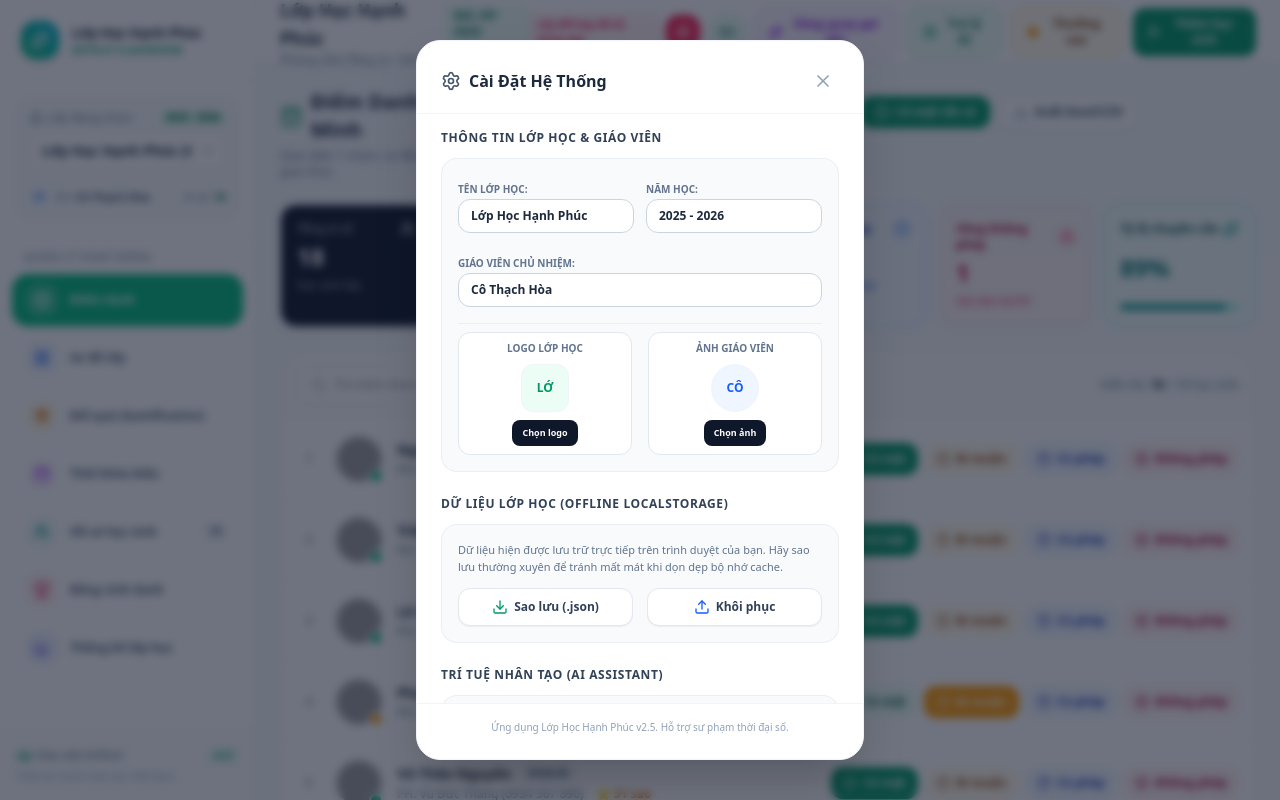
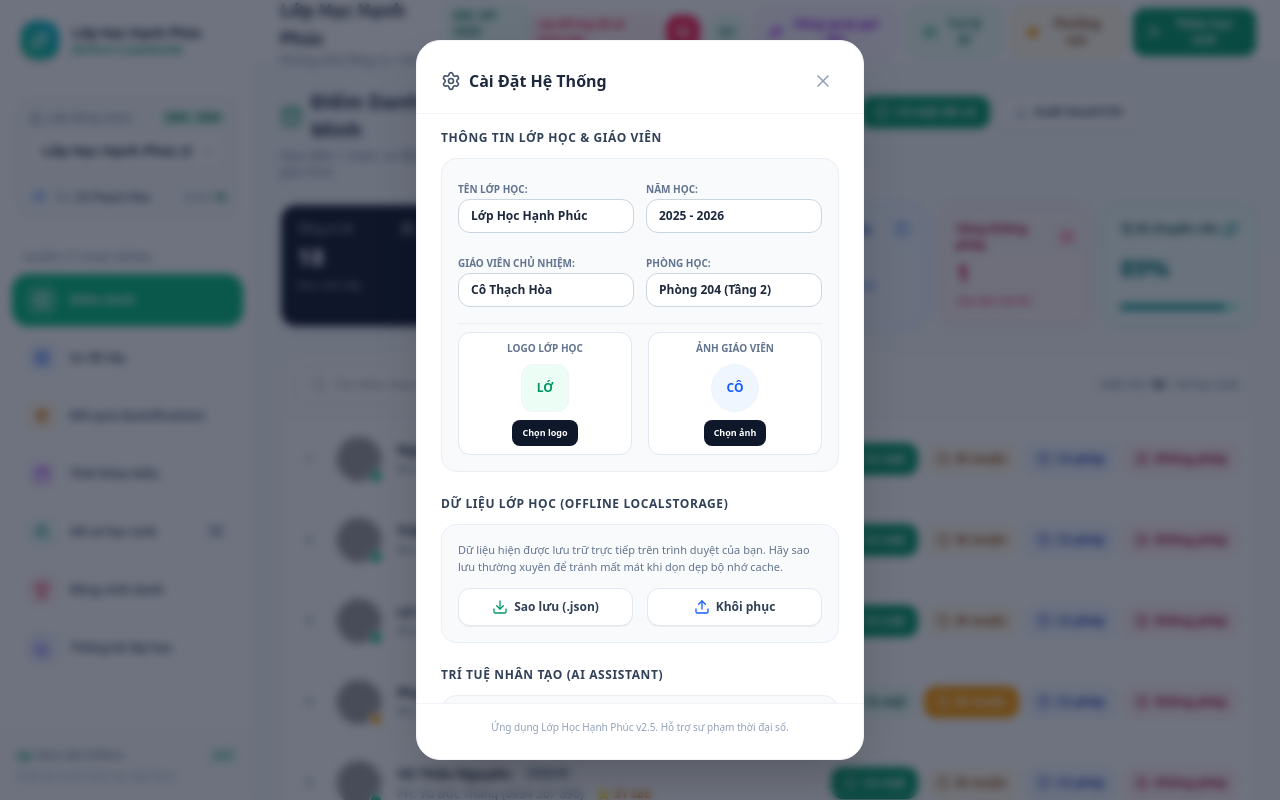
Before and after one commit to thachhoa/LOPHOCHANHPHUC, a React (Vite) app: page / in a window 1280 px wide. Built offline with nearby package versions, Linux system fonts and the light colour scheme; grey boxes are pictures that could not be loaded.

Commit message:
Update SettingsModal.tsx

```diff
--- a/src/components/SettingsModal.tsx
+++ b/src/components/SettingsModal.tsx
@@ -131,7 +131,8 @@ export const SettingsModal: React.FC<SettingsModalProps> = ({ isOpen, onClose })
                 </div>
               </div>
 
-              {/* Tên giáo viên */}
+              {/* Tên giáo viên & Phòng học */}
+              <div className="grid grid-cols-2 gap-3">
                 <div className="space-y-1">
                   <label className="text-[10px] font-bold text-slate-500 uppercase">Giáo viên chủ nhiệm:</label>
                   <input
@@ -140,6 +141,16 @@ export const SettingsModal: React.FC<SettingsModalProps> = ({ isOpen, onClose })
                     onChange={(e) => updateClass({ ...activeClass, teacherName: e.target.value })}
                     className="w-full px-3 py-2 bg-white border border-slate-300 rounded-xl text-xs font-bold text-slate-800 focus:ring-2 focus:ring-emerald-500"
                   />
+                </div>
+                <div className="space-y-1">
+                  <label className="text-[10px] font-bold text-slate-500 uppercase">Phòng học:</label>
+                  <input
+                    type="text"
+                    value={activeClass.roomName}
+                    onChange={(e) => updateClass({ ...activeClass, roomName: e.target.value })}
+                    className="w-full px-3 py-2 bg-white border border-slate-300 rounded-xl text-xs font-bold text-slate-800 focus:ring-2 focus:ring-emerald-500"
+                  />
+                </div>
               </div>
 
               {/* Tải ảnh Logo lớp học & Avatar Giáo viên */}
```
Lines whose indentation alone changed are shown as unchanged.
